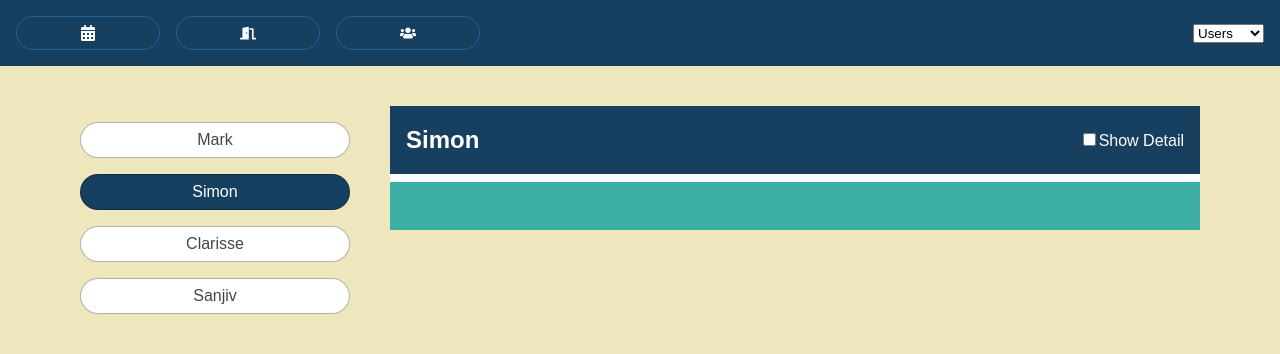
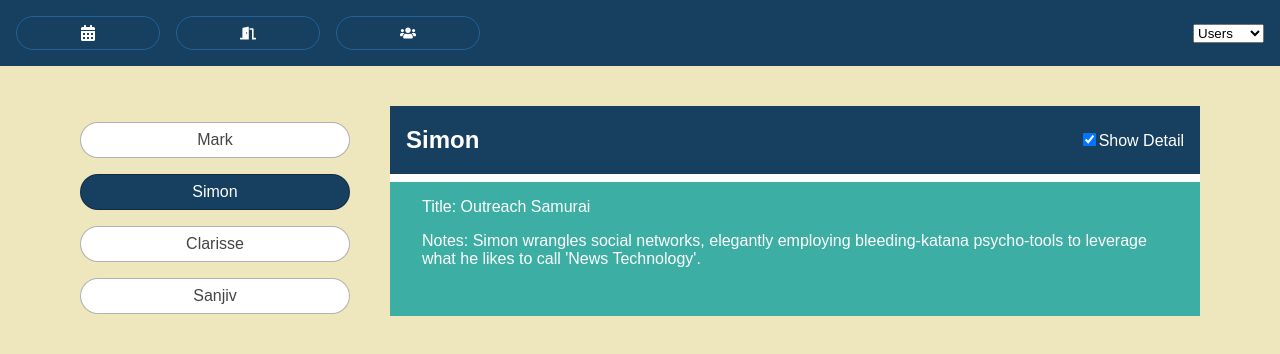
Before and after one commit to resant18/react-hook-in-action, a React (Create React App) app: page /users in a window 1280 px wide. Shown: the top 354 px of the page. Built offline with nearby package versions, Linux system fonts and the light colour scheme; data requests are answered from the project's data file.

Commit message:
Separate user details from  user list using useContext hook.

```diff
--- /dev/null
+++ b/src/components/Users/UsersDetails.js
@@ -0,0 +1,43 @@
+import React, { useContext } from 'react';
+import { useSelector, useDispatch } from 'react-redux';
+import { setHasDetails } from './UsersSlice';
+import { UserContext } from './UsersView';
+
+export const UsersDetails = () => {
+   const dispatch = useDispatch();
+   const { hasDetails } = useSelector((state) => state.user);
+   const { user }  =  useContext(UserContext);
+
+   const toggleHasDetails = () => {
+      dispatch(setHasDetails());
+   }
+
+   if (!(user && Object.keys(user).length)) return;
+
+   const { name, title, notes } = user;
+
+   return (
+      <div className='user-details'>
+         <div className='item'>
+            <div className='item-header'>
+               <h2>{ name }</h2>
+               <span className='controls'>
+                  <input
+                     type='checkbox'
+                     name='hasDetail'
+                     checked={ hasDetails }
+                     onChange={ toggleHasDetails }
+                  />
+                  <label htmlFor='showDetail'>Show Detail</label>
+               </span>
+            </div>
+            {hasDetails && (
+               <div className='item-details'>
+                  <p>Title: { title }</p>
+                  <p>Notes: { notes }</p>
+               </div>
+            )}
+         </div>
+      </div>
+   );
+}
--- a/src/components/Users/UsersList.js
+++ b/src/components/Users/UsersList.js
@@ -1,15 +1,35 @@
-import React, { Fragment, useState, useRef, useEffect } from 'react';
+import React, { Fragment, useRef, useEffect, useContext } from 'react';
 import { useSelector, useDispatch } from 'react-redux';
 import { getNextUser, setUserIndex } from "./UsersSlice";
+import { UserContext } from './UsersView';
 import { FaSpinner } from 'react-icons/fa';
 
 export const UsersList = () => {
-   const {users, selectedUserIndex, isPresenting, isLoading, error} = useSelector(state => state.user);
-   const [hasDetail, setHasDetail] = useState(false);
+   const { users, selectedUserIndex, isPresenting, isLoading, error } = useSelector(state => state.user);
+   const { user, setUser } = useContext(UserContext);
    const timerRef = useRef(null);
    const dispatch = useDispatch();
 
-   const user = users ? users[selectedUserIndex] : '';
+   // User Data is already fetched in the UsersPicker.
+   // However, this is another way to fetch it:
+   // const fetchUsers = (async () => {
+   //    dispatch(getUsers());
+   // })
+   //  OR:
+   // const fetchUsers =  useCallback(() => {
+   //    dispatch(getUsers());
+   // }, []);
+
+   // useEffect(() => {
+   //    fetchUsers();
+   //    setUser(users[selectedUserIndex]);
+   // }, []);
+
+   useEffect(() => {
+      if (!isLoading) {
+         setUser(users[selectedUserIndex]);
+      }
+   }, [isLoading, selectedUserIndex]);
 
    useEffect(() => {
       if (isPresenting) {
@@ -38,7 +58,7 @@ export const UsersList = () => {
       dispatch(setUserIndex(selectedIndex));
    }
 
-   if (isLoading) {
+   if (isLoading || !Object.keys(user).length) {
       return (
          <p><FaSpinner className='icon-loading'/>{''}Loading users...</p>
       );
@@ -55,7 +75,7 @@ export const UsersList = () => {
          <div>
             <ul className='users items-list-nav'>
                {users.map((u, i) => (
-                  <li key={i} className={i === selectedUserIndex ? 'selected' : null}>
+                  <li key={u.id} className={u.id === user.id ? 'selected' : null}>
                      <button className='btn' onClick={() => changeUser(i)}>
                         {u.name}
                      </button>
@@ -63,30 +83,7 @@ export const UsersList = () => {
                ))}
             </ul>
          </div>
-         {user && (
-            <div className='user-details'>
-               <div className='item'>
-                  <div className='item-header'>
-                     <h2>{user.name}</h2>
-                     <span className='controls'>
-                        <input
-                           type='checkbox'
-                           name='hasDetail'
-                           checked={hasDetail}
-                           onChange={() => setHasDetail((hasDetail) => !hasDetail)}
-                        />
-                        <label htmlFor='showDetail'>Show Detail</label>
-                     </span>
-                  </div>
-                  {hasDetail && (
-                     <div className='item-details'>
-                        <p>Title: {user.title}</p>
-                        <p>Notes: {user.notes}</p>
-                     </div>
-                  )}
-               </div>
-            </div>
-         )}
+
       </Fragment>
    );
 }
--- a/src/components/Users/UsersPage.js
+++ b/src/components/Users/UsersPage.js
@@ -1,10 +1,10 @@
 import React from 'react';
-import { UsersList } from './UsersList';
+import { UsersView } from './UsersView';
 
 export const UsersPage = () => {
    return (
       <main className='users-page'>
-         <UsersList />
+         <UsersView />
       </main>
    );
 };
--- a/src/components/Users/UsersSlice.js
+++ b/src/components/Users/UsersSlice.js
@@ -15,6 +15,7 @@ export const UsersSlice = createSlice({
    name: 'users',
    initialState: {
       selectedUserIndex: 0,
+      hasDetails: true,
       isPresenting: true,
       isLoading: true,
       error: false,
@@ -69,11 +70,18 @@ export const UsersSlice = createSlice({
          return {
             ...state,
             selectedUserIndex: action.payload,
-            isPresenting: false
+            isPresenting: false,
+         }
+      },
+      setHasDetails: (state, action) => {
+         return {
+            ...state,
+            hasDetails: !state.hasDetails,
          }
       }
    }
 })
 
-export const { getNextUser, setUserIndex } = UsersSlice.actions;
+//export const getUsers = (state) => state.user.users;
+export const { getNextUser, setUserIndex, setHasDetails } = UsersSlice.actions;
 export default UsersSlice.reducer;
--- /dev/null
+++ b/src/components/Users/UsersView.js
@@ -0,0 +1,19 @@
+// Passing data using Context
+import React, { Fragment, useState, createContext } from 'react';
+import { UsersList } from './UsersList';
+import { UsersDetails } from './UsersDetails';
+
+export const UserContext = createContext();
+
+export const UsersView = () => {
+   const [ user, setUser ] = useState({});
+
+   return (
+      <UserContext.Provider value={{ user, setUser }}>
+         <Fragment>
+            <UsersList />
+            <UsersDetails />
+         </Fragment>
+      </UserContext.Provider>
+   );
+};
```
